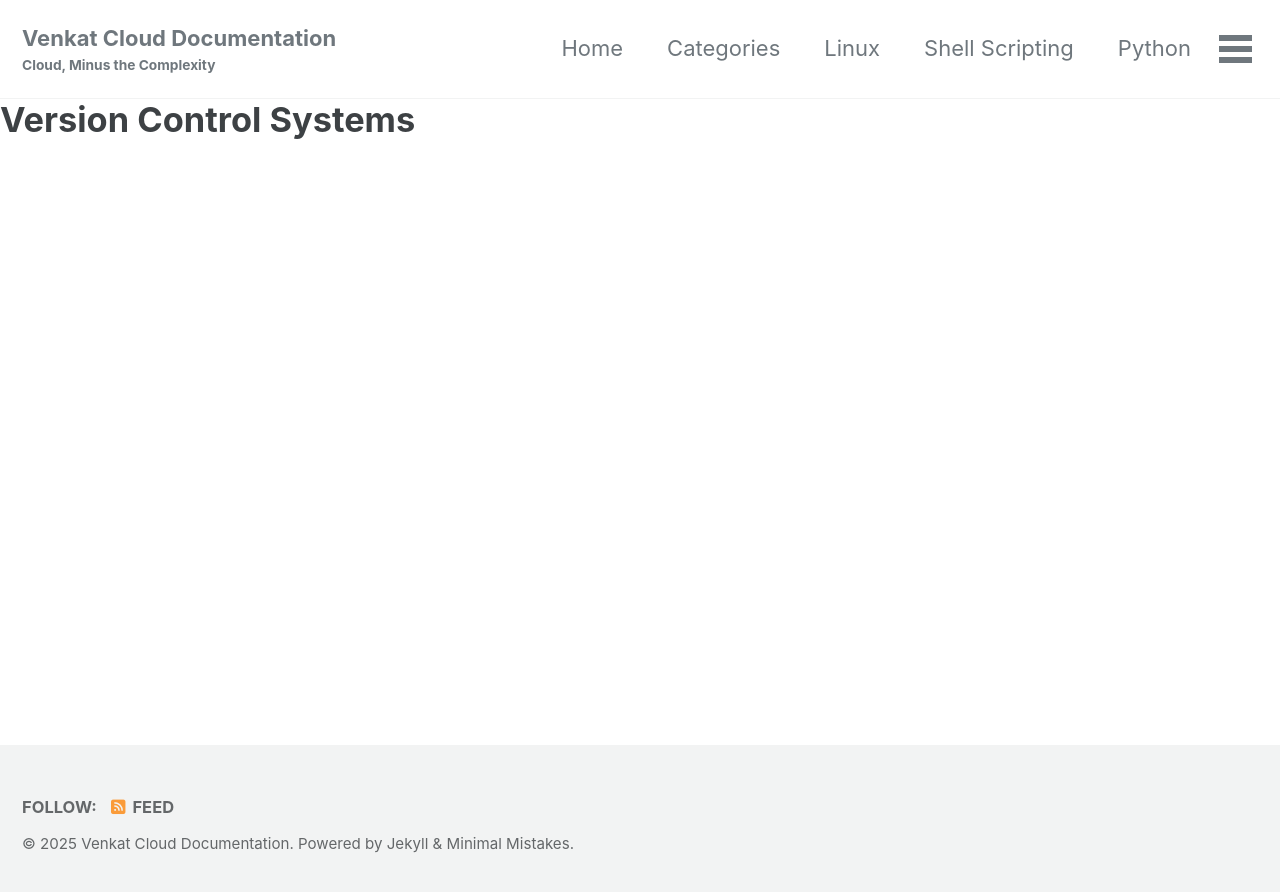
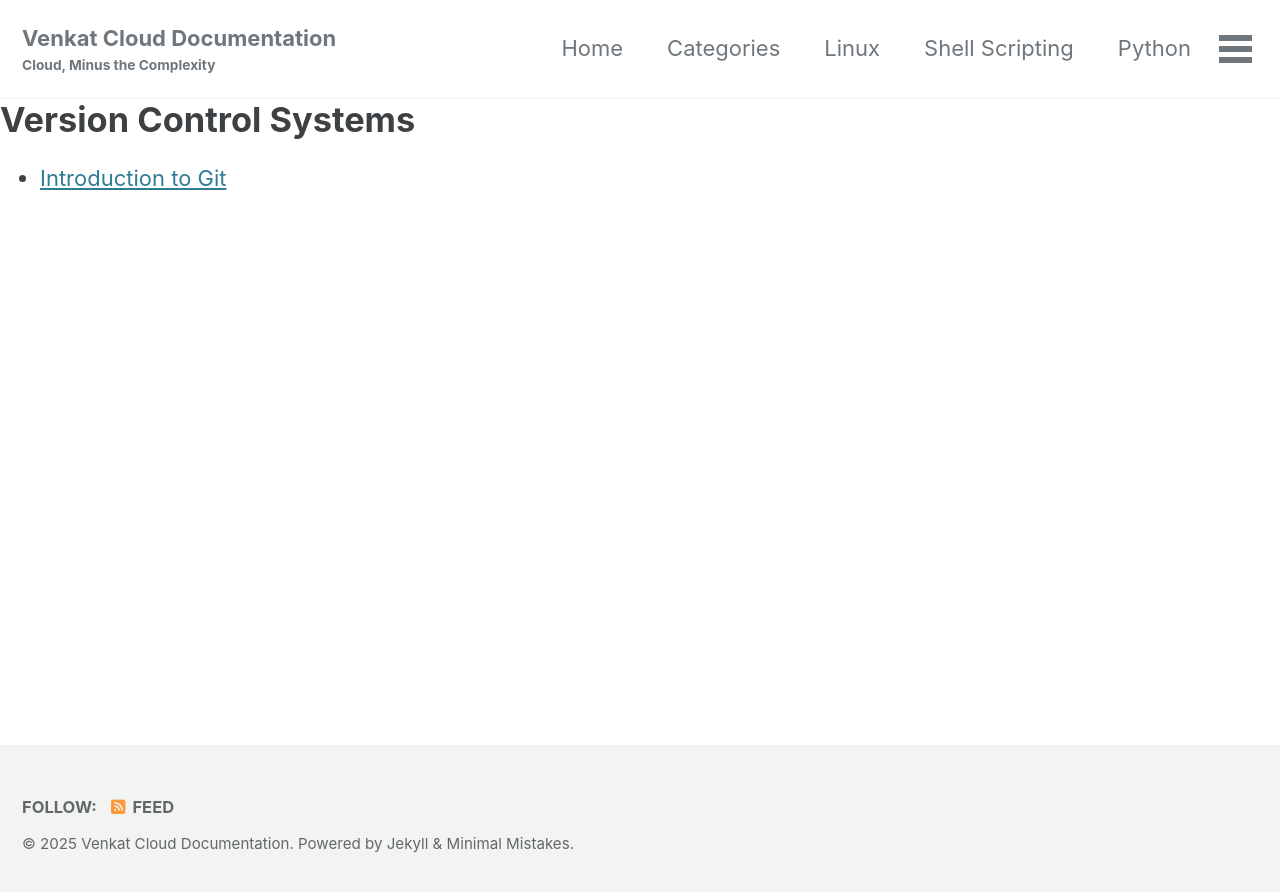
Before and after one commit to Venkateswarlu-Vaddineni/GitHub, a Jekyll site: the page built from _pages/version_control_systems.md, in a window 1280 px wide. Shown: the top 892 px of the page. Built offline with Jekyll 4.4.1, drawn with Linux system fonts in a browser that asks for light colours; cached includes are drawn as plain includes.

Commit message:
Update category.html

```diff
--- a/_layouts/category.html
+++ b/_layouts/category.html
@@ -5,9 +5,8 @@ layout: default
 <h1>{{ page.title }}</h1>
 
 <ul>
-  {% assign category_name = page.categories.first %}
   {% for post in site.posts %}
-    {% if post.categories contains category_name %}
+    {% if post.categories contains page.title %}
       <li>
         <a href="{{ post.url }}">{{ post.title }}</a>
       </li>
```
